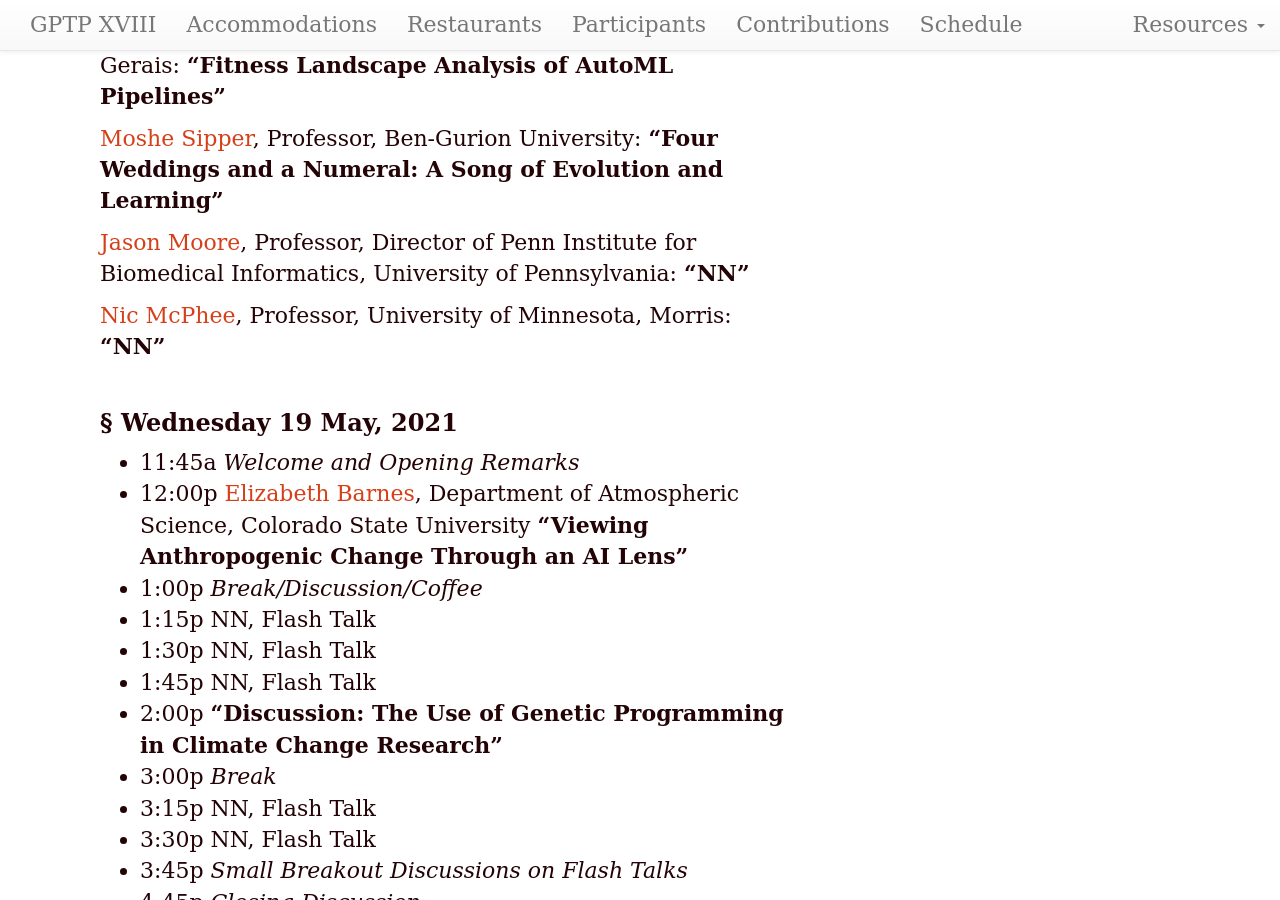
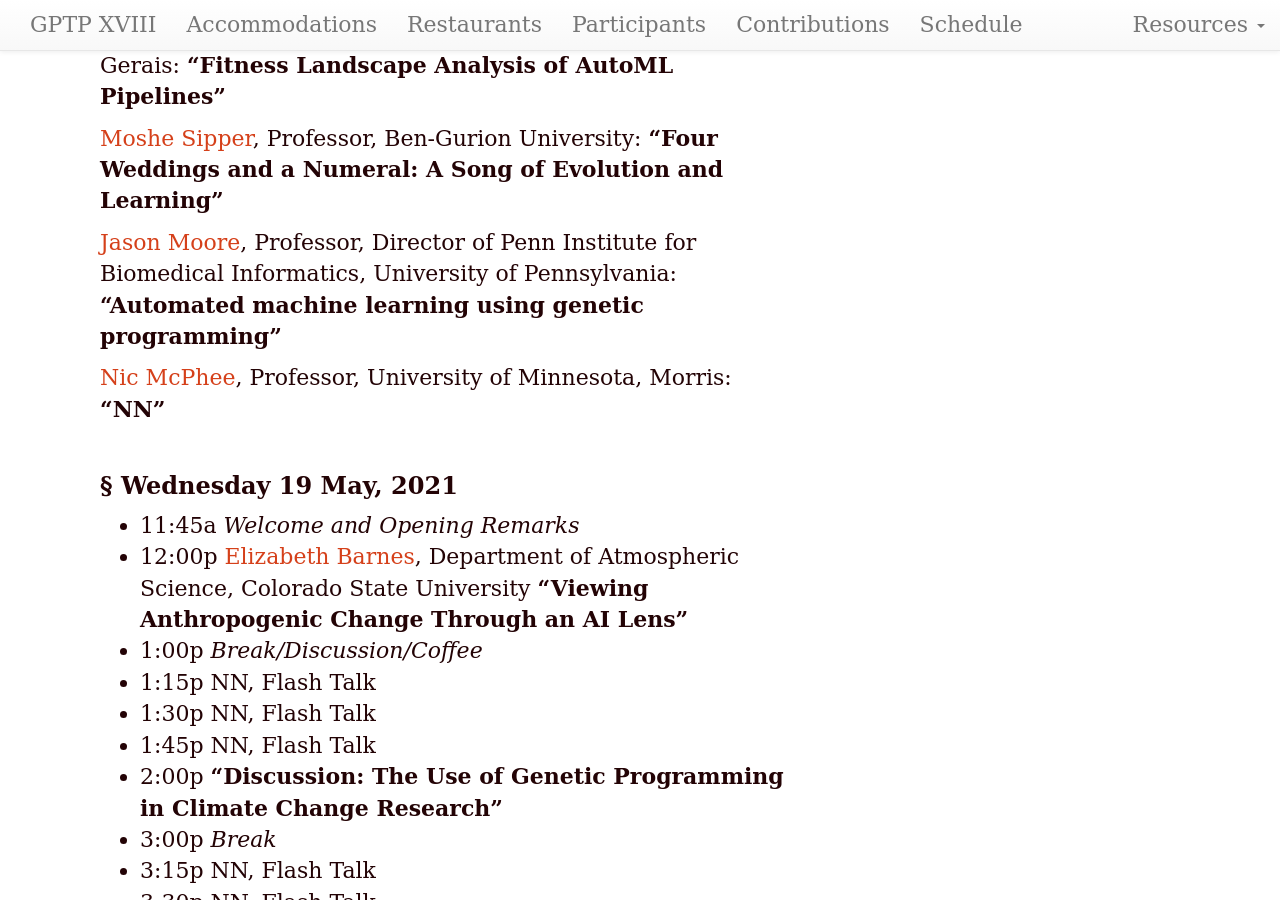
Before and after one commit to GPTP-workshop/gptp-workshop.github.io, a Jekyll site: the page built from schedule.md, in a window 1280 px wide and 900 px high, scrolled down 2038 px. Built offline with Jekyll 4.4.1, drawn with Linux system fonts in a browser that asks for light colours.

Commit message:
Update schedule.md

```diff
--- a/schedule.md
+++ b/schedule.md
@@ -64,7 +64,7 @@ The Center for Evolution and Medicine, Arizona State University:
 **"Four Weddings and a Numeral: A Song of Evolution and Learning"**
 
 [Jason Moore](http://epistasis.org/jason-h-moore-phd/), Professor, Director of Penn Institute for Biomedical Informatics, University of Pennsylvania:
-**"NN"**
+**"Automated machine learning using genetic programming"**
 
 [Nic McPhee](https://academics.morris.umn.edu/nic-mcphee), Professor, University of Minnesota, Morris:
 **"NN"**
```
